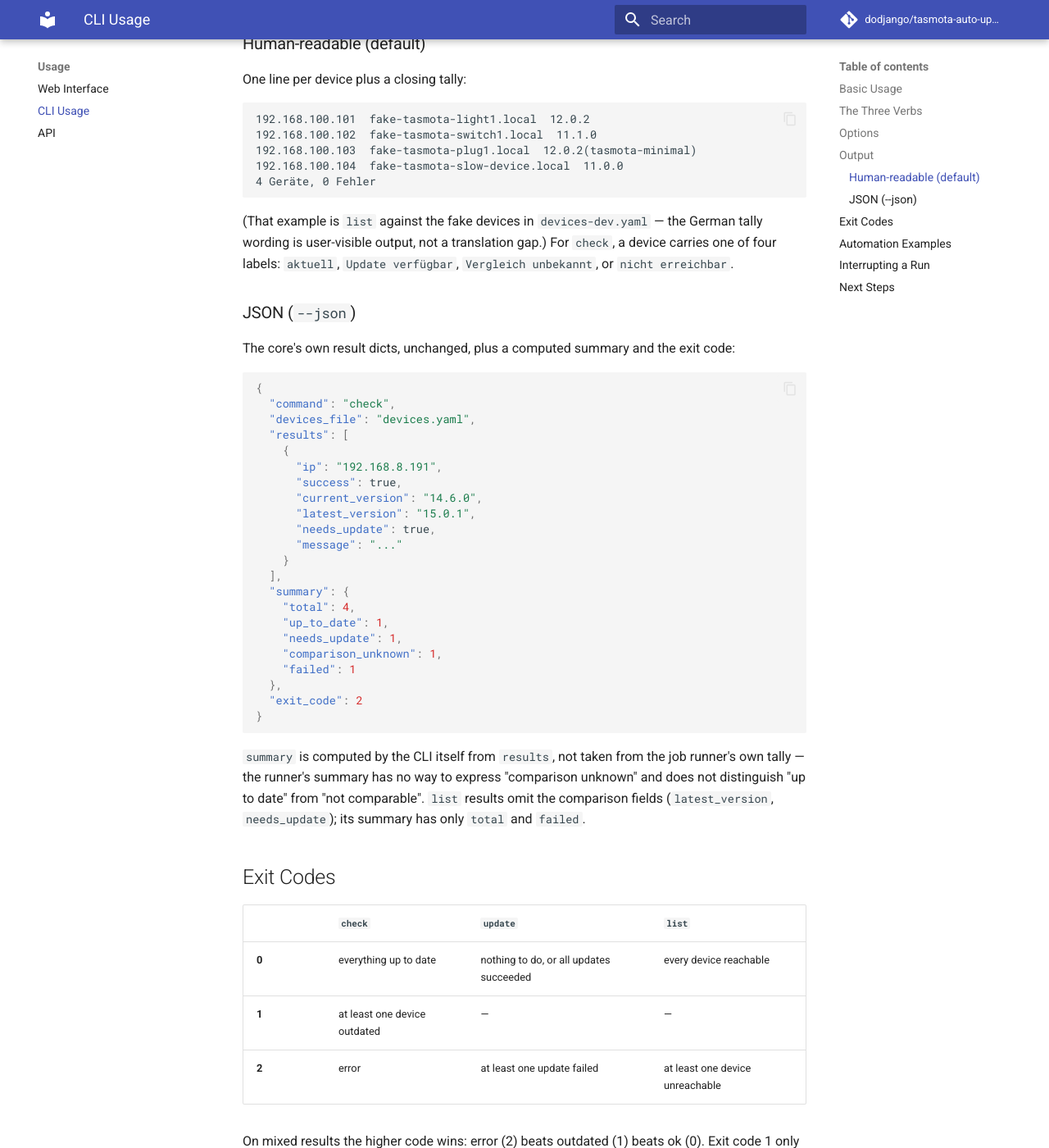
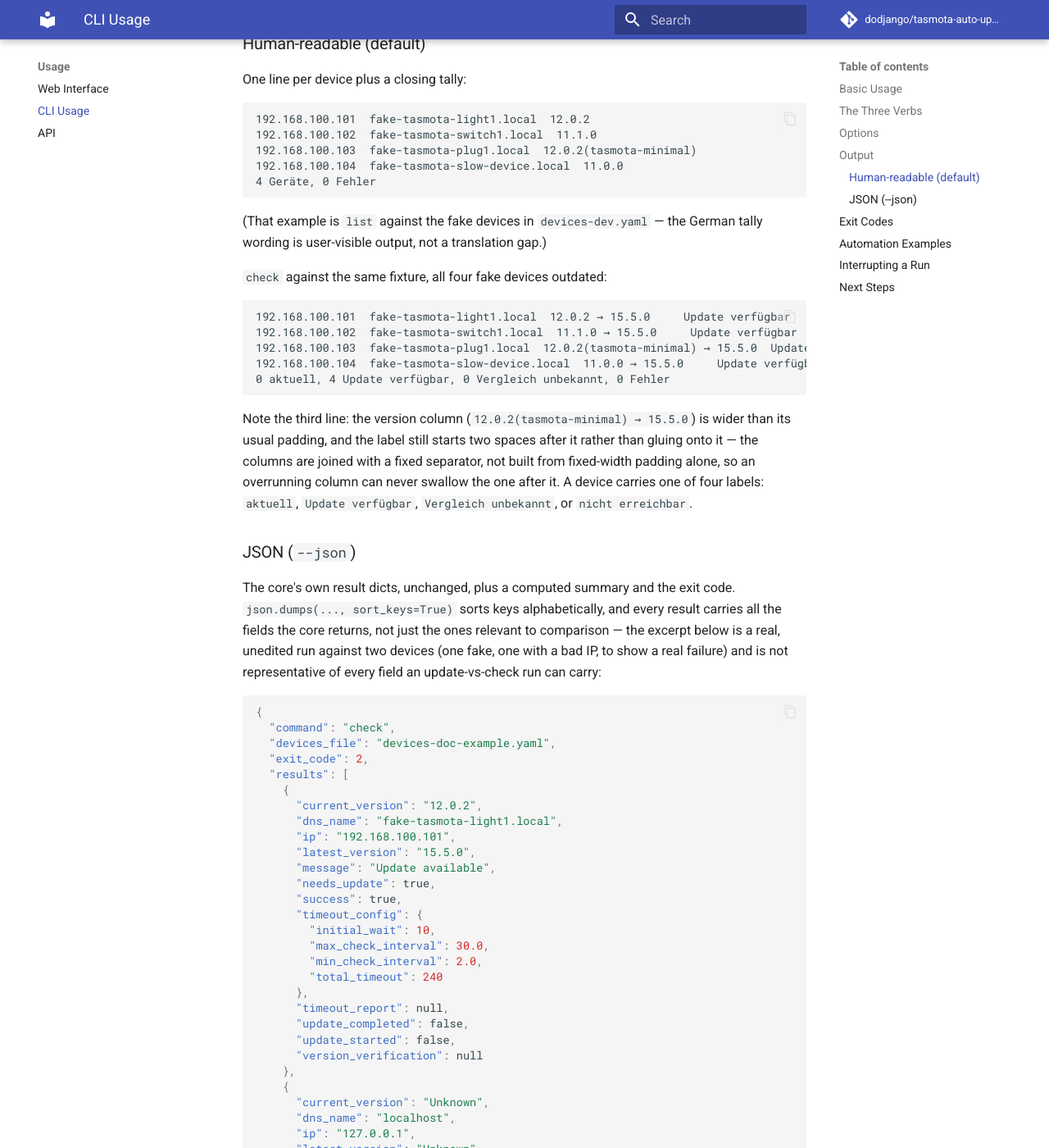
Before and after one commit to dodjango/tasmota-auto-updater, an MkDocs documentation site: the page built from docs/cli-usage.md, in a window 1280 px wide and 1400 px high, scrolled down 2064 px. Shown: the whole window at 82% size. Built offline with MkDocs 1.6.1 and Material for MkDocs 9.7.7, drawn with Linux system fonts in a browser that asks for light colours; comment, search, counter and statistics services are not loaded; some of the changed text lies outside the part shown.

Commit message:
fix(cli): stop gluing labels to overrunning version columns; capture real doc examples

````diff
--- a/docs/cli-usage.md
+++ b/docs/cli-usage.md
@@ -82,45 +82,97 @@
 ```
 
 (That example is `list` against the fake devices in `devices-dev.yaml` — the
-German tally wording is user-visible output, not a translation gap.) For
-`check`, a device carries one of four labels: `aktuell`, `Update verfügbar`,
-`Vergleich unbekannt`, or `nicht erreichbar`.
+German tally wording is user-visible output, not a translation gap.)
+
+`check` against the same fixture, all four fake devices outdated:
+
+```
+192.168.100.101  fake-tasmota-light1.local  12.0.2 → 15.5.0     Update verfügbar
+192.168.100.102  fake-tasmota-switch1.local  11.1.0 → 15.5.0     Update verfügbar
+192.168.100.103  fake-tasmota-plug1.local  12.0.2(tasmota-minimal) → 15.5.0  Update verfügbar
+192.168.100.104  fake-tasmota-slow-device.local  11.0.0 → 15.5.0     Update verfügbar
+0 aktuell, 4 Update verfügbar, 0 Vergleich unbekannt, 0 Fehler
+```
+
+Note the third line: the version column (`12.0.2(tasmota-minimal) →
+15.5.0`) is wider than its usual padding, and the label still starts two
+spaces after it rather than gluing onto it — the columns are joined with a
+fixed separator, not built from fixed-width padding alone, so an overrunning
+column can never swallow the one after it. A device carries one of four
+labels: `aktuell`, `Update verfügbar`, `Vergleich unbekannt`, or `nicht
+erreichbar`.
 
 ### JSON (`--json`)
 
 The core's own result dicts, unchanged, plus a computed summary and the exit
-code:
+code. `json.dumps(..., sort_keys=True)` sorts keys alphabetically, and every
+result carries all the fields the core returns, not just the ones relevant
+to comparison — the excerpt below is a real, unedited run against two
+devices (one fake, one with a bad IP, to show a real failure) and is not
+representative of every field an update-vs-check run can carry:
 
 ```json
 {
   "command": "check",
-  "devices_file": "devices.yaml",
+  "devices_file": "devices-doc-example.yaml",
+  "exit_code": 2,
   "results": [
     {
-      "ip": "192.168.8.191",
+      "current_version": "12.0.2",
+      "dns_name": "fake-tasmota-light1.local",
+      "ip": "192.168.100.101",
+      "latest_version": "15.5.0",
+      "message": "Update available",
+      "needs_update": true,
       "success": true,
-      "current_version": "14.6.0",
-      "latest_version": "15.0.1",
-      "needs_update": true,
-      "message": "..."
+      "timeout_config": {
+        "initial_wait": 10,
+        "max_check_interval": 30.0,
+        "min_check_interval": 2.0,
+        "total_timeout": 240
+      },
+      "timeout_report": null,
+      "update_completed": false,
+      "update_started": false,
+      "version_verification": null
+    },
+    {
+      "current_version": "Unknown",
+      "dns_name": "localhost",
+      "ip": "127.0.0.1",
+      "latest_version": "Unknown",
+      "message": "Failed to get current firmware version",
+      "needs_update": false,
+      "success": false,
+      "timeout_config": {
+        "initial_wait": 10,
+        "max_check_interval": 30.0,
+        "min_check_interval": 2.0,
+        "total_timeout": 240
+      },
+      "timeout_report": null,
+      "update_completed": false,
+      "update_started": false,
+      "version_verification": null
     }
   ],
   "summary": {
-    "total": 4,
-    "up_to_date": 1,
+    "comparison_unknown": 0,
+    "failed": 1,
     "needs_update": 1,
-    "comparison_unknown": 1,
-    "failed": 1
-  },
-  "exit_code": 2
+    "total": 2,
+    "up_to_date": 0
+  }
 }
 ```
 
-`summary` is computed by the CLI itself from `results`, not taken from the
-job runner's own tally — the runner's summary has no way to express
-"comparison unknown" and does not distinguish "up to date" from "not
-comparable". `list` results omit the comparison fields (`latest_version`,
-`needs_update`); its summary has only `total` and `failed`.
+`exit_code` is **2** here, not 1, because the unreachable device's failure
+beats "outdated" — see Exit Codes below. `summary` is computed by the CLI
+itself from `results`, not taken from the job runner's own tally — the
+runner's summary has no way to express "comparison unknown" and does not
+distinguish "up to date" from "not comparable". `list` results omit the
+comparison fields (`latest_version`, `needs_update`); its summary has only
+`total` and `failed`.
 
 ## Exit Codes
 
@@ -128,10 +180,19 @@
 |---|---|---|---|
 | **0** | everything up to date | nothing to do, or all updates succeeded | every device reachable |
 | **1** | at least one device outdated | — | — |
-| **2** | error | at least one update failed | at least one device unreachable |
+| **2** | error | at least one flash failed, or a device could not be reached or compared — including one `update` never touched | at least one device unreachable |
 
 On mixed results the higher code wins: error (2) beats outdated (1) beats ok
 (0). Exit code 1 only ever occurs for `check`.
+
+For `update`, exit 2 does not necessarily mean a flash attempt failed:
+`update` classifies every device first and only flashes the ones it selected
+(outdated ones, or — with `--force` — every reachable, comparable one). A
+device it could not reach or could not compare is never flashed at all, but
+it still counts toward `failed`/`comparison_unknown` and still raises the
+exit code to 2. An operator debugging an exit-2 alert should check *which*
+device carries the `nicht erreichbar` or `Vergleich unbekannt` label before
+assuming a flash went wrong — it may be a device `update` never touched.
 
 **The rule that makes the exit codes trustworthy:** `needs_update: false` also
 means "could not compare" — a failed release lookup reports
````
Also changed, not shown: docs/audit-2026-07/2026-07-28-cli-design.md (+62 -17 lines), 2 other files.
